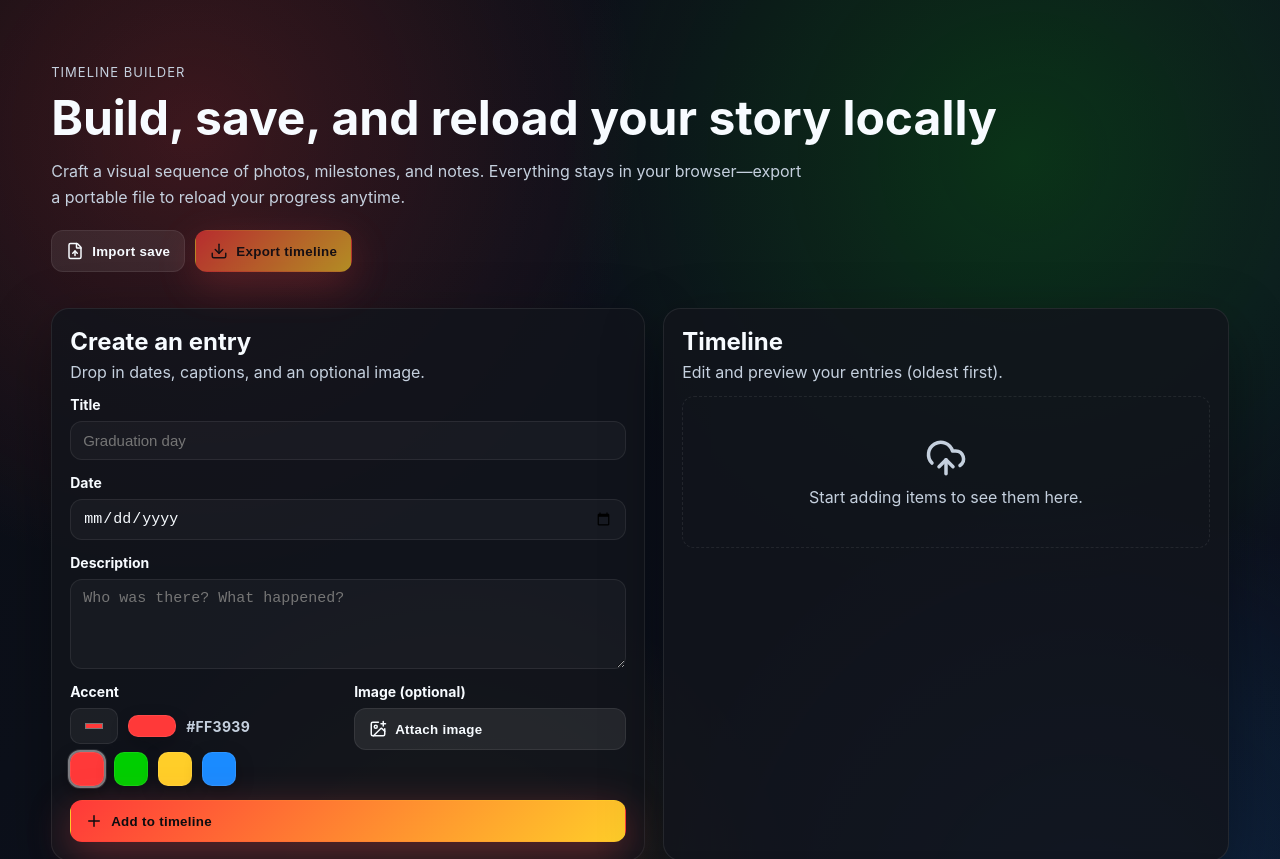
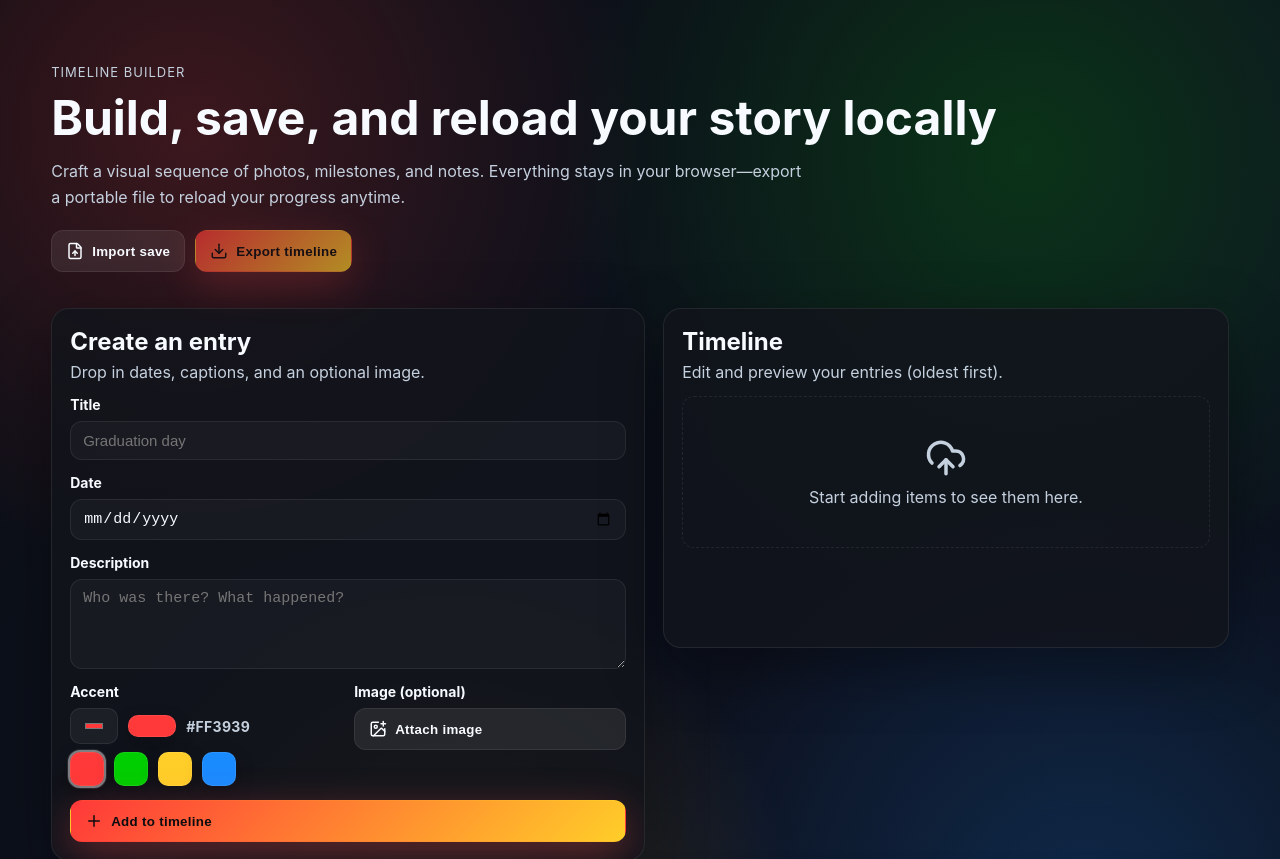
Before and after one commit to JacobHawkins/holocrontools, a Next.js app: page /tools/timeline-builder in a window 1280 px wide. Shown: the top 859 px of the page. Built offline with nearby package versions, Linux system fonts and the light colour scheme.

Commit message:
much better adding exprience. now fine tuning the preview

```diff
--- a/src/app/tools/timeline-builder/page.module.css
+++ b/src/app/tools/timeline-builder/page.module.css
@@ -106,6 +106,7 @@
   display: grid;
   grid-template-columns: 1.05fr 1fr;
   gap: 18px;
+  align-items: start;
 }
 
 .form,
@@ -118,6 +119,8 @@
   display: flex;
   flex-direction: column;
   gap: 14px;
+  max-height: clamp(520px, 70vh, 680px);
+  overflow-y: auto;
 }
 
 .formHeader h2 {
@@ -635,6 +638,12 @@
     grid-template-columns: 1fr;
   }
 
+  .form,
+  .timeline {
+    max-height: none;
+    overflow: visible;
+  }
+
   .secondaryActions {
     flex-direction: column;
     align-items: flex-start;
```
